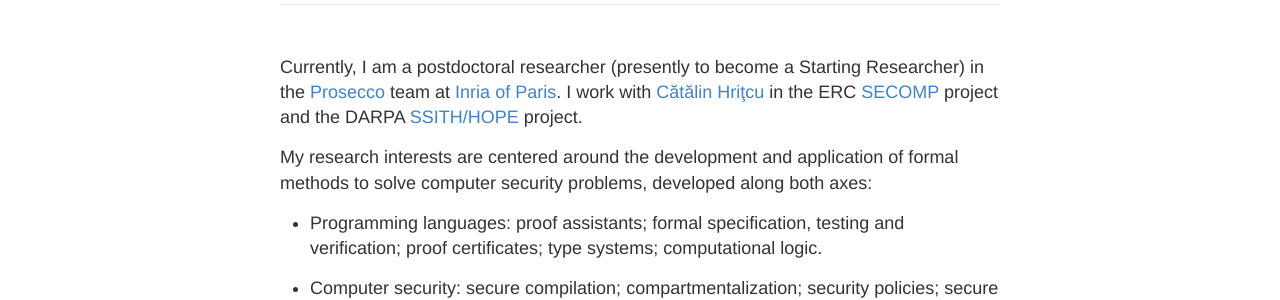
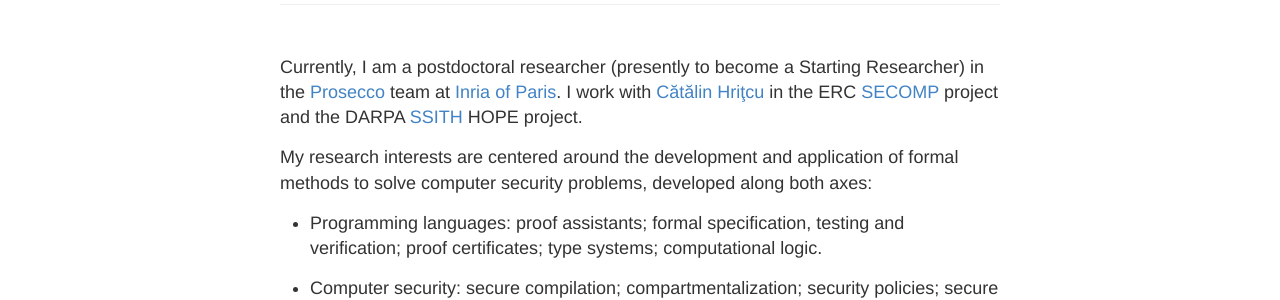
Before and after one commit to robblanco/robblanco.github.io, a Jekyll site: the page built from index.md, in a window 1280 px wide. Shown: the part 132-432 px from the top of the page. Built offline with Jekyll 4.4.1, drawn with Linux system fonts in a browser that asks for light colours.

```diff
--- a/index.md
+++ b/index.md
@@ -8,7 +8,7 @@ in the [Prosecco](http://prosecco.gforge.inria.fr/) team
 at [Inria of Paris](https://www.inria.fr/en/centre/paris).
 I work with [Cătălin Hriţcu](http://prosecco.gforge.inria.fr/personal/hritcu/)
 in the ERC [SECOMP](https://secure-compilation.github.io/) project
-and the DARPA [SSITH/HOPE](https://www.darpa.mil/news-events/2017-04-10) project.
+and the DARPA [SSITH](https://www.darpa.mil/news-events/2017-04-10) HOPE project.
 
 My research interests are centered around the development and application of
 formal methods to solve computer security problems, developed along both axes:
```
